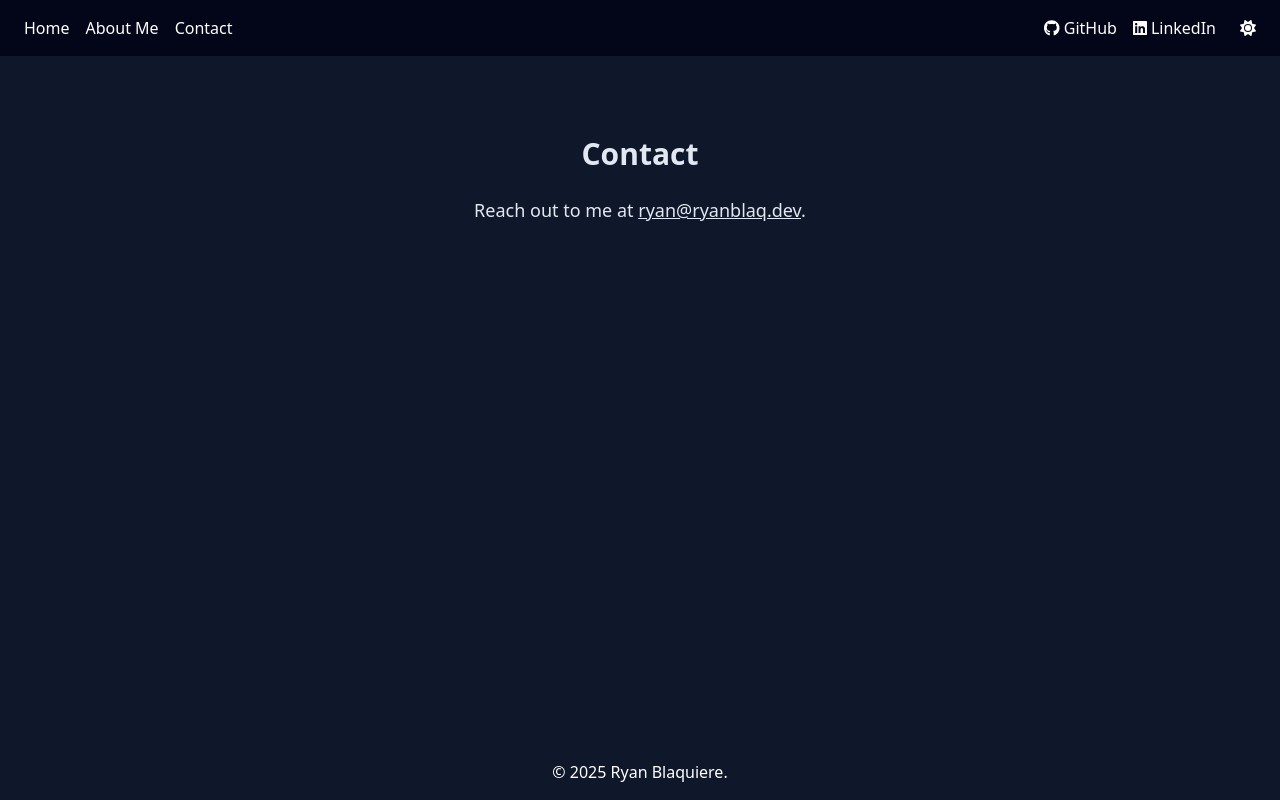
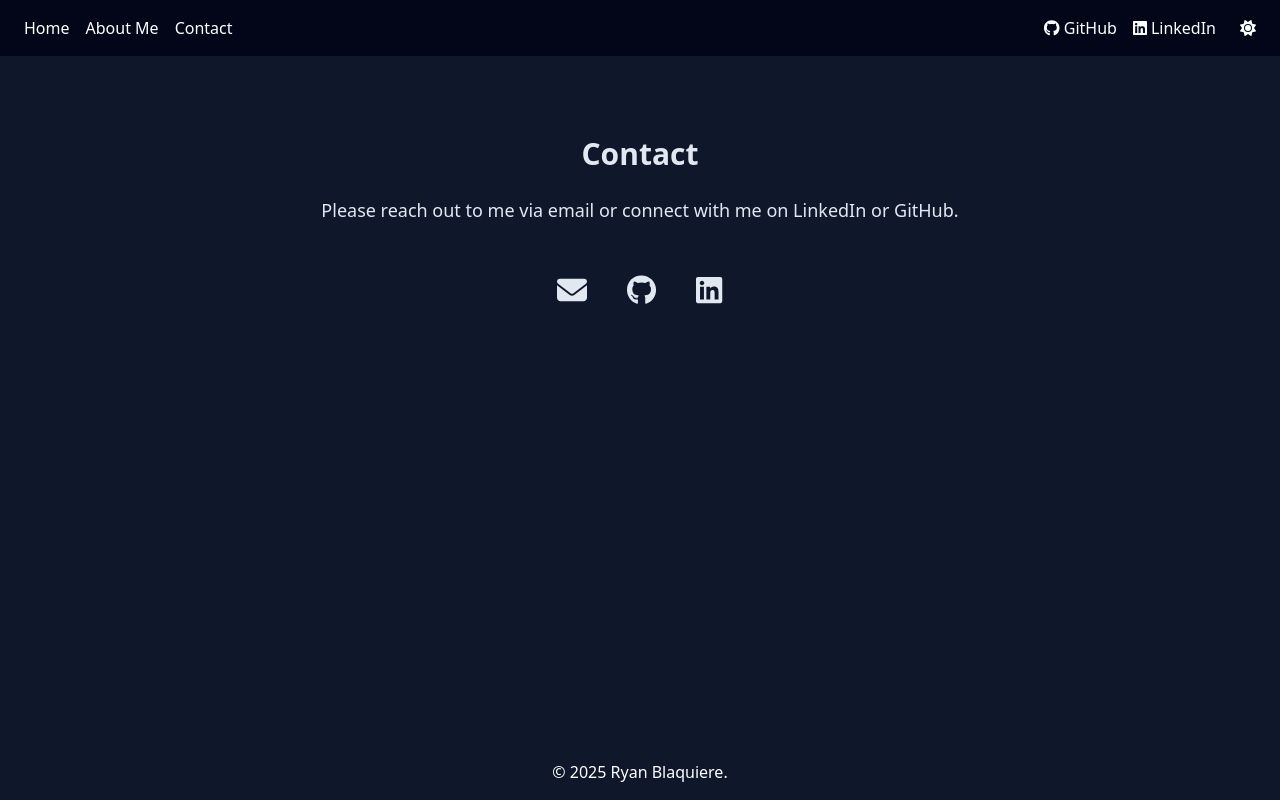
Before and after one commit to ryanblaq/PersonalWebsite, a React (Vite) app: page /contact in a window 1280 px wide. Built offline with nearby package versions, Linux system fonts and the light colour scheme.

Commit message:
updates to contact page

```diff
--- a/src/pages/About.tsx
+++ b/src/pages/About.tsx
@@ -34,7 +34,7 @@ const skills = [
 const About = () => (
   <section className="bg-slate-200 dark:bg-slate-900 py-20 px-6 max-w-4xl mx-auto text-center">
     <h2 className="text-slate-700 dark:text-slate-200 text-3xl font-bold mb-6">About Me</h2>
-    <p className="text-slate-700 dark:text-slate-200 text-lg mb-12">Lead Software Engineer with 10+ years of full-stack development experience across enterprise SaaS platforms and agile teams. Proven track record in modernizing legacy systems, leading front-end and back-end development using industry standard tools. Adept at mentoring teams, optimizing system performance, and delivering secure, scalable solutions.</p>
+    <p className="text-slate-700 dark:text-slate-200 text-lg mb-12">Hi! I'm a Lead Software Engineer with 10+ years of full-stack development experience across enterprise SaaS platforms and agile teams. I have a proven track record in modernizing legacy systems, leading front-end and back-end development. I am adept at mentoring teams, optimizing system performance, and delivering secure, scalable solutions.</p>
 
     <h2 className="text-slate-700 dark:text-slate-200 text-3xl font-bold mb-6">Skills</h2>
     <div className="flex flex-wrap justify-center gap-3">
--- a/src/pages/Contact.tsx
+++ b/src/pages/Contact.tsx
@@ -1,11 +1,42 @@
 
+
+import { FontAwesomeIcon } from "@fortawesome/react-fontawesome";
+import { faEnvelope } from "@fortawesome/free-solid-svg-icons";
+import { faLinkedin, faGithub } from "@fortawesome/free-brands-svg-icons";
 
 const Contact = () => (
   <section className="bg-slate-200 dark:bg-slate-900 py-20 px-6 max-w-4xl mx-auto text-center">
     <h2 className="text-slate-700 dark:text-slate-200 text-3xl font-bold mb-6">Contact</h2>
-    <p className="text-slate-700 dark:text-slate-200 text-lg">
-      Reach out to me at <a href="mailto:ryan@ryanblaq.dev" className="underline hover:text-blue-600 dark:hover:text-blue-400">ryan@ryanblaq.dev</a>.
+    <p className="text-slate-700 dark:text-slate-200 text-lg mb-12">
+      Please reach out to me via email or connect with me on LinkedIn or GitHub.
     </p>
+    <div className="flex justify-center gap-10">
+      <a
+        href="mailto:ryan@ryanblaq.dev"
+        className="text-slate-700 dark:text-slate-200 hover:text-blue-600 dark:hover:text-blue-400 text-3xl"
+        aria-label="Email"
+      >
+        <FontAwesomeIcon icon={faEnvelope} />
+      </a>
+      <a
+        href="https://github.com/ryanblaq"
+        target="_blank"
+        rel="noopener noreferrer"
+        className="text-slate-700 dark:text-slate-200 hover:text-blue-600 dark:hover:text-blue-400 text-3xl"
+        aria-label="GitHub"
+      >
+        <FontAwesomeIcon icon={faGithub} />
+      </a>
+      <a
+        href="https://www.linkedin.com/in/ryan-blaquiere"
+        target="_blank"
+        rel="noopener noreferrer"
+        className="text-slate-700 dark:text-slate-200 hover:text-blue-600 dark:hover:text-blue-400 text-3xl"
+        aria-label="LinkedIn"
+      >
+        <FontAwesomeIcon icon={faLinkedin} />
+      </a>
+    </div>
   </section>
 );
 
--- a/src/pages/Home.tsx
+++ b/src/pages/Home.tsx
@@ -1,14 +1,11 @@
 
 const Home = () => (
   <section className="bg-slate-200 dark:bg-slate-900 py-20 px-6 text-center">
-    <h2 className="text-slate-700 dark:text-slate-200 text-4xl font-bold mb-8">Ryan Blaquiere</h2>
+    <h2 className="text-slate-700 dark:text-slate-200 text-5xl font-bold mb-8">Ryan Blaquiere</h2>
     <p className="text-slate-700 dark:text-slate-200 text-lg mb-6 max-w-md" style={{ margin: "auto" }}>
       Lead Software Engineer with 10+ years of full-stack development experience across enterprise SaaS platforms and agile teams.
     </p>
     <br />
-    <p className="text-slate-700 dark:text-slate-200 text-lg mb-6 max-w-md" style={{ margin: "auto" }}>
-      Passionate about developer experience, clean architecture, and continuous improvement.
-    </p>
   </section>
 );
 
```
